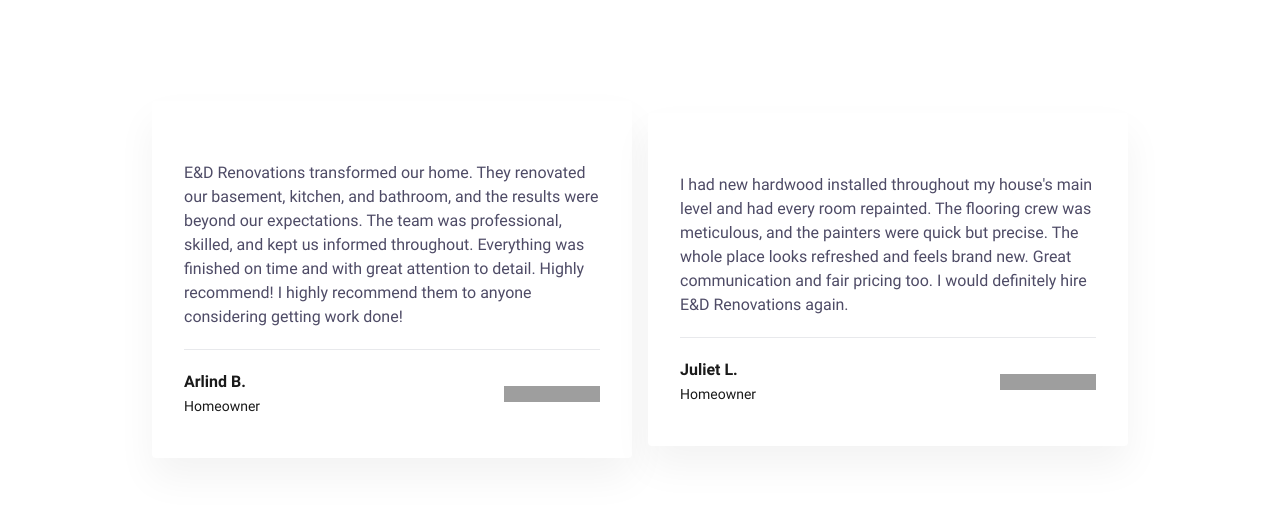
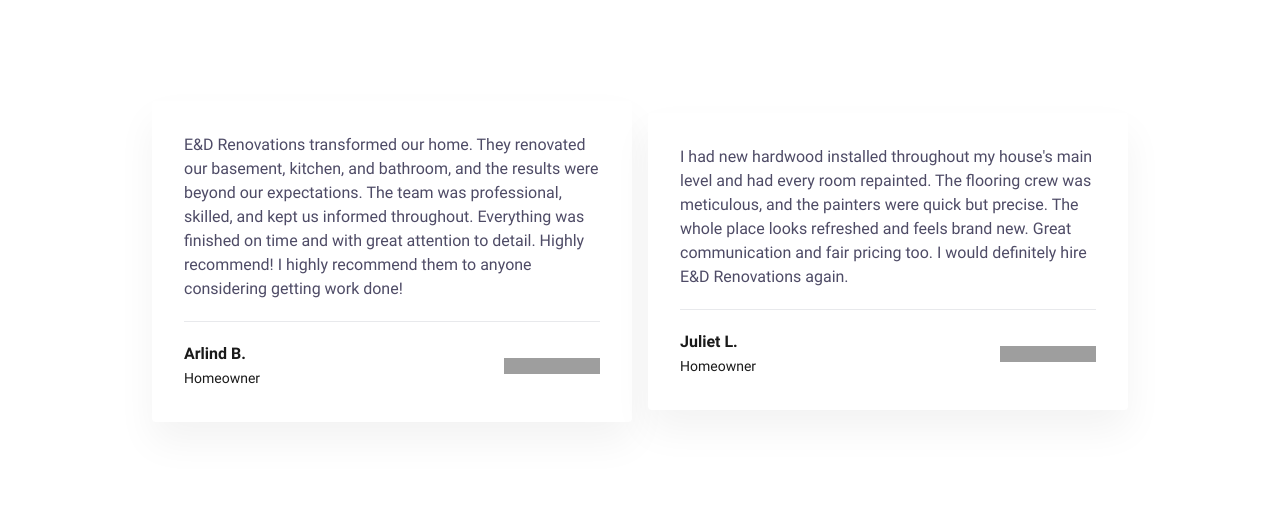
Before and after one commit to gredta/edrenovations, an Eleventy site: page src/index.html in a window 1280 px wide. Shown: the part 5455-5963 px from the top of the page. Built offline with nearby package versions, Linux system fonts and the light colour scheme; Eleventy itself is replaced by a stand-in of ours; files that its build step writes are made by us from their sources; grey boxes are pictures that could not be loaded.

Commit message:
fixed reviews padding

```diff
--- a/src/assets/sass/local.scss
+++ b/src/assets/sass/local.scss
@@ -595,9 +595,9 @@
             /* Prevents padding from affecting height & width */
             box-sizing: border-box;
             /* Padding L & R - 16px - 32px */
-            padding: calc(60 / 16 * 1rem) clamp(1rem, 3.2vw, 2rem) 0;
+            padding: 2rem;
             /* 32px - 40px */
-            padding-bottom: clamp(2rem, 5.4vw, 2.5rem);
+            padding-bottom: 2rem;
             list-style: none;
             text-align: left;
             box-shadow: 0px 20px 39px 0px rgba(0, 0, 0, 0.05);
```
Also changed, not shown: src/assets/css/local.css.
